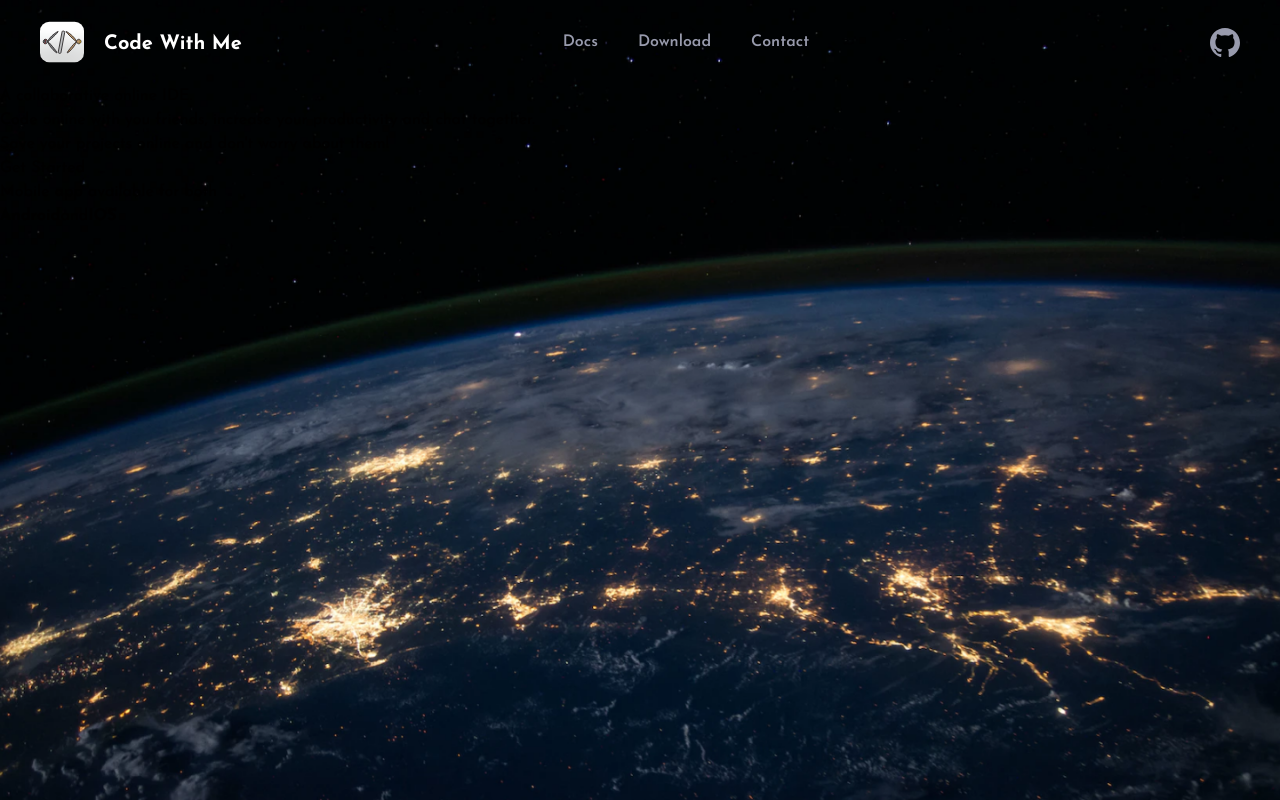
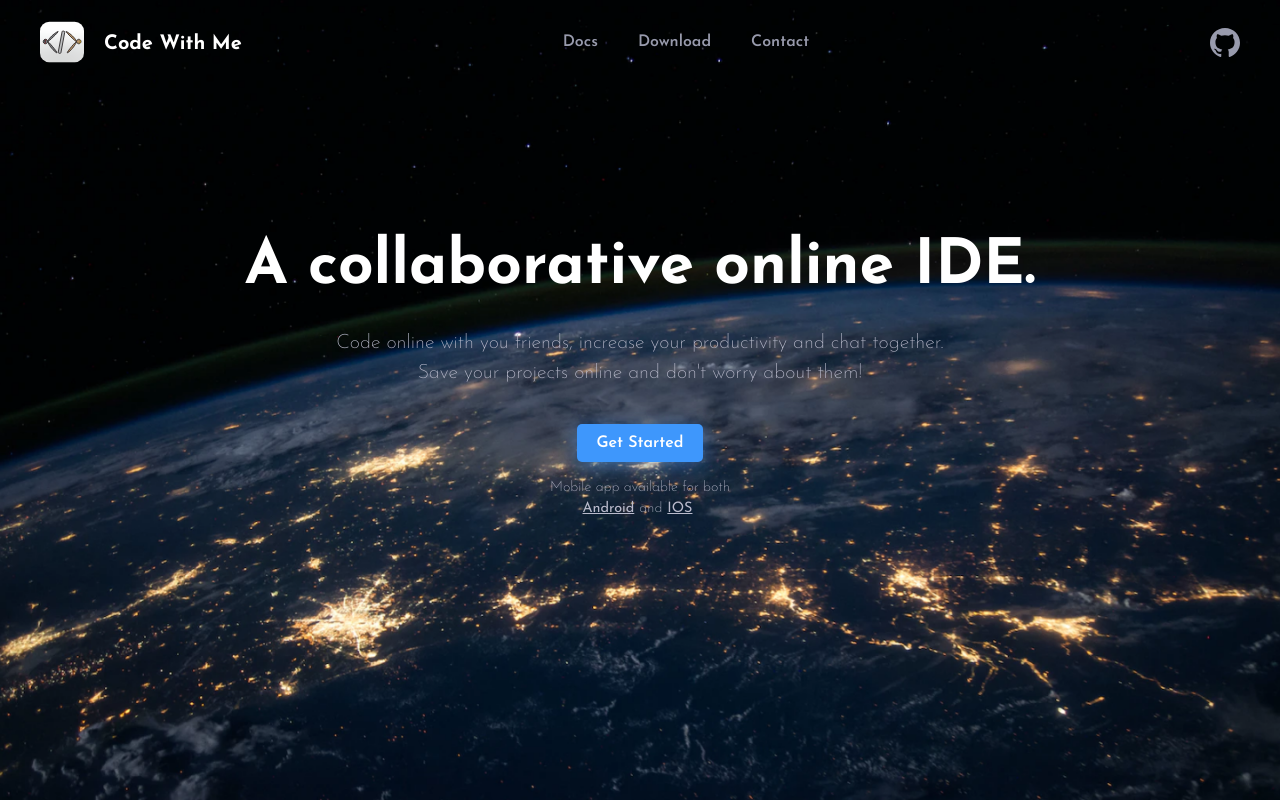
Before and after one commit to 18jad/code-with-me, a React (Create React App) app in the folder frontend/: page / in a window 1280 px wide. Built offline with nearby package versions, Linux system fonts and the light colour scheme; the HTML template or start-up script is replaced by a standard one.

Commit message:
[Frontend | Styling]: Styled hero section

```diff
--- a/frontend/src/views/styles/Home.module.scss
+++ b/frontend/src/views/styles/Home.module.scss
@@ -1,7 +1,113 @@
+@import "global.scss";
+
 .mainContainer {
   background: url("../../assets/background_earth.png") no-repeat;
   height: 100vh;
   width: 100vw;
   background-size: cover;
   position: relative;
+  color: $white;
+  display: flex;
+  align-items: center;
+  flex-direction: column;
+
+  .heroSection {
+    display: flex;
+    align-items: center;
+    justify-content: center;
+    flex-direction: column;
+    gap: 10px;
+    flex: 0.8;
+    margin: 0 auto;
+    @include breakpoint(mobile) {
+      align-items: flex-start;
+    }
+
+    .introduction {
+      text-align: center;
+      display: flex;
+      align-items: center;
+      justify-content: center;
+      flex-direction: column;
+      gap: 15px;
+      h1 {
+        font-size: calc(1.5em + 3vw);
+        font-weight: bold;
+
+        @include breakpoint(mobile) {
+          width: 300px;
+          text-align: left;
+        }
+      }
+
+      p {
+        font-size: calc(1em + 0.3vw);
+        font-weight: 200;
+        color: $lighgray;
+
+        @include breakpoint(mobile) {
+          width: 300px;
+          text-align: left;
+        }
+      }
+    }
+
+    .interactions {
+      display: flex;
+      align-items: center;
+      justify-content: center;
+      flex-direction: column;
+      margin-top: 25px;
+      gap: 15px;
+      @include breakpoint(mobile) {
+        align-items: flex-start;
+      }
+
+      .getStartedBtn {
+        background: $blue;
+        padding: 7px 20px;
+        border-radius: 5px;
+        font-weight: 600;
+        box-shadow: 0 4px 20px rgba($blue, 0.5);
+
+        transition: background 150ms ease-in-out, transform 250ms ease-in-out,
+          box-shadow 250ms ease-in-out;
+
+        @include breakpoint(mobile) {
+          font-size: 0.8em;
+        }
+
+        &:hover {
+          background: darken($blue, 5%);
+          transform: translateY(-5px);
+          box-shadow: 0 4px 10px rgba($blue, 0.6);
+        }
+      }
+
+      .mobileDownload {
+        text-align: center;
+        font-weight: 200;
+        font-size: 0.9em;
+        color: $lighgray;
+        @include breakpoint(mobile) {
+          text-align: left;
+        }
+
+        .platformSelection {
+          text-decoration: underline;
+          margin-right: 5px;
+          cursor: pointer;
+          transition: color 150ms ease-in-out;
+
+          &:nth-last-child(1) {
+            margin-left: 5px;
+          }
+
+          &:hover {
+            color: $white;
+          }
+        }
+      }
+    }
+  }
 }
```
